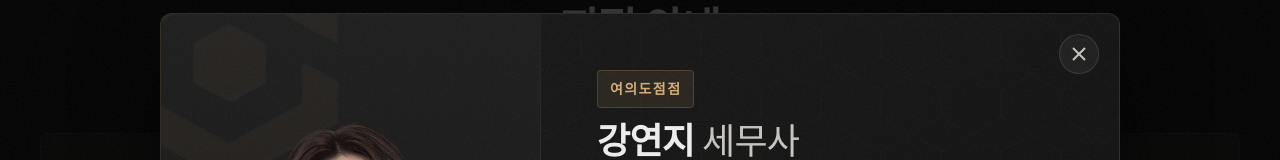
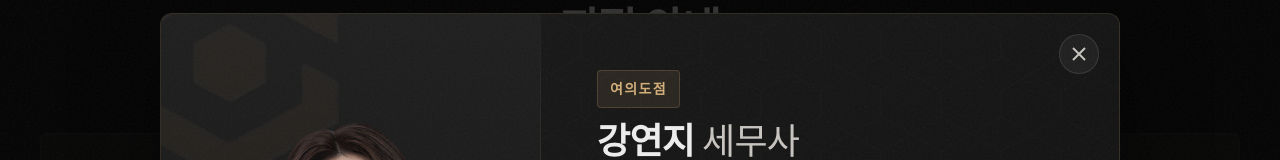
Before and after one commit to etax119-arch/startax, a Next.js app: page / in a window 1280 px wide. Both pictures are taken after a click on the button 640 px from the left and 4167 px from the top of the page. Shown: the part 3687-3847 px from the top of the page. Built offline with nearby package versions, Linux system fonts and the light colour scheme; a web font is replaced by a local one.

Commit message:
점 제거

```diff
--- a/app/components/Branches/Branches.tsx
+++ b/app/components/Branches/Branches.tsx
@@ -153,7 +153,7 @@ export default function Branches() {
               onClick={() => openModal(branch)}
               role="button"
               tabIndex={0}
-              aria-label={`${branch.name}점 상세보기`}
+              aria-label={`${branch.name} 상세보기`}
               onKeyDown={(e) => e.key === 'Enter' && openModal(branch)}
             >
               <div className={styles.cardHeader}>
@@ -226,7 +226,7 @@ export default function Branches() {
 
               {/* Info Area */}
               <div className={styles.modalInfo}>
-                <div className={styles.modalBranchTag}>{selectedBranch.name}점</div>
+                <div className={styles.modalBranchTag}>{selectedBranch.name}</div>
                 <h3 id="modal-title" className={styles.modalName}>
                   {selectedBranch.taxAgent} <span className={styles.modalTitle}>{selectedBranch.title}</span>
                 </h3>
```
